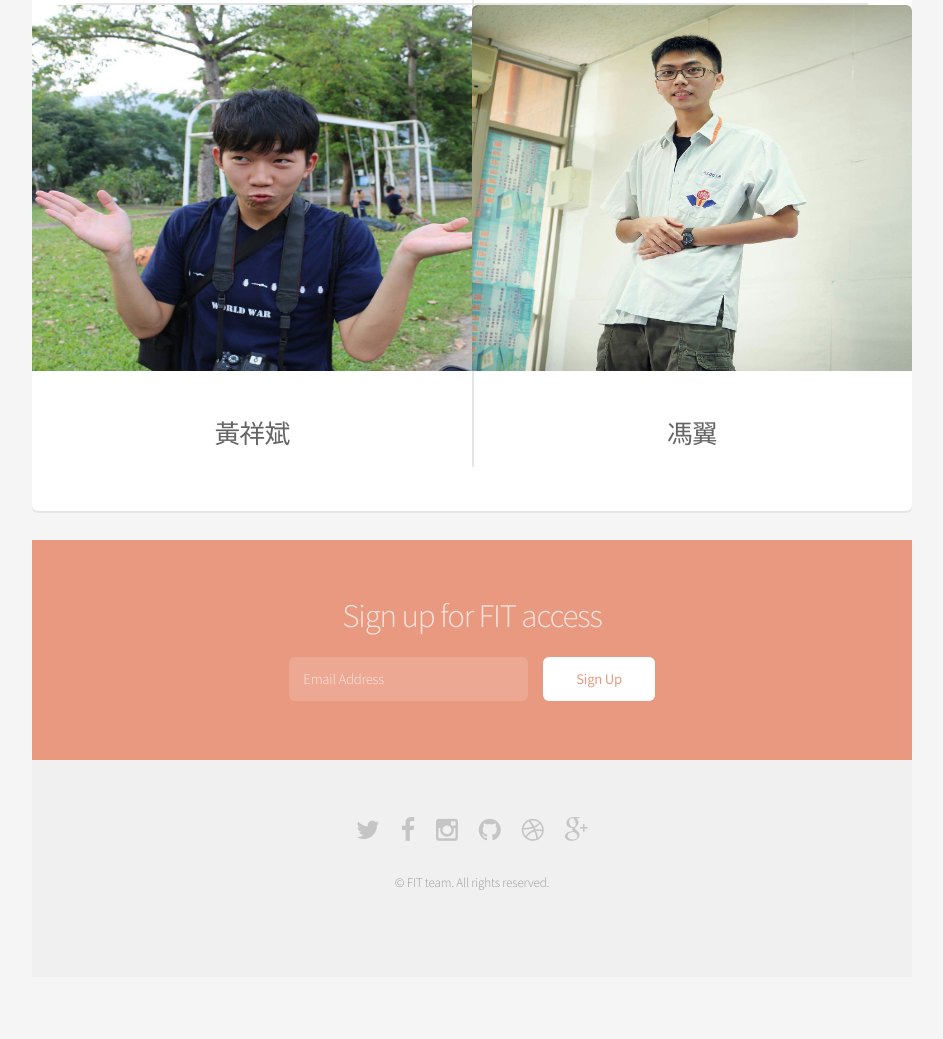
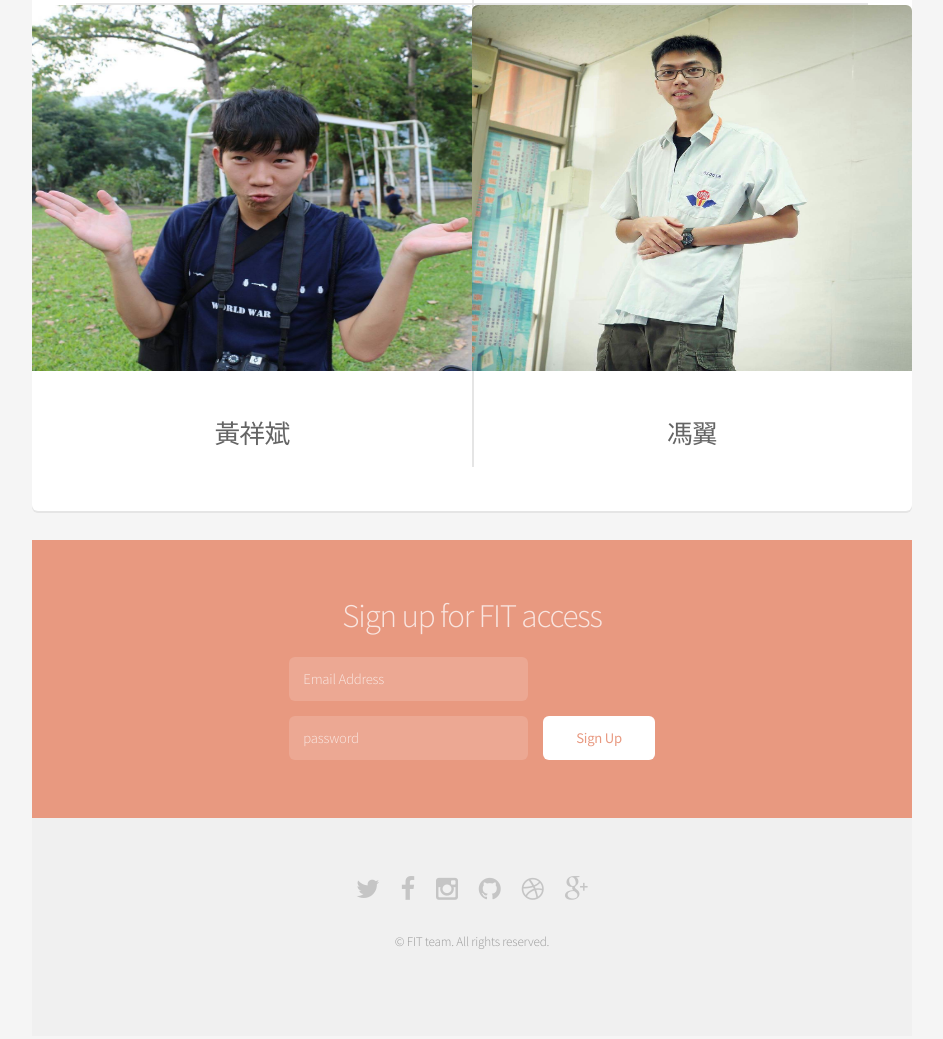
Before and after one commit to DaHey/FIT, a plain HTML site: page fit_team/index.html in a window 1280 px wide. Shown: the part 1592-2631 px from the top of the page, without its empty margins (168-1111 px from the left). Drawn offline with Linux system fonts and the light colour scheme.

Commit message:
Add a password button.

```diff
--- a/fit_team/index.html
+++ b/fit_team/index.html
@@ -140,6 +140,9 @@
 							<div class="8u 12u(mobilep)">
 								<input type="email" name="email" id="email" placeholder="Email Address" />
 							</div>
+							<div class="8u 12u(mobilep)">
+								<input type="password" name="password" id="password" placeholder="password" />
+							</div>
 							<div class="4u 12u(mobilep)">
 								<input type="submit" value="Sign Up" class="fit" />
 							</div>
```
